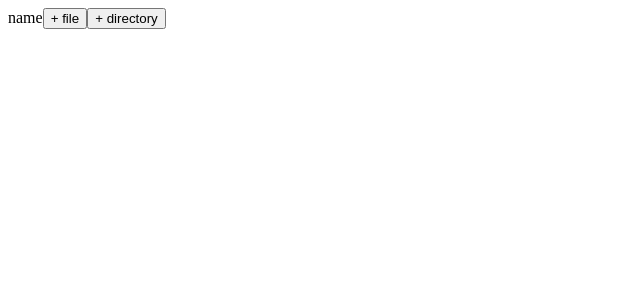
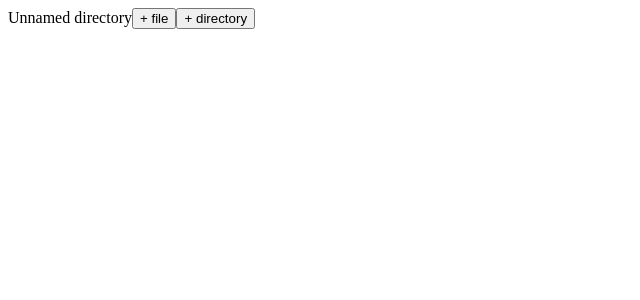
Before and after one commit to mhmh4/explorer-component, a React (Vite) app: page / in a window 1280 px wide. Shown: the top 300 px of the page, without its empty margins (0-640 px from the left). Built offline with nearby package versions, Linux system fonts and the light colour scheme.

Commit message:
Update default name

```diff
--- a/src/App.jsx
+++ b/src/App.jsx
@@ -1,7 +1,9 @@
 import { useState } from "react";
 
 function Node({ isDirectory }) {
-  const [name, setName] = useState("name");
+  const [name, setName] = useState(
+    isDirectory ? "Unnamed directory" : "Unnamed file",
+  );
   const [children, setChildren] = useState([]);
 
   return (
```
